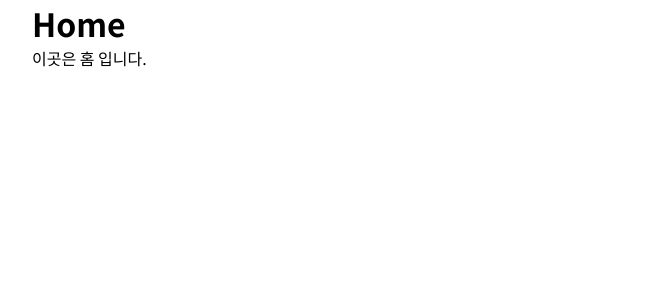
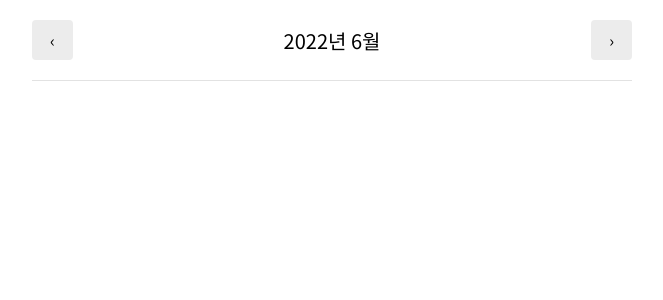
Before and after one commit to sjgske/emotion-diary-app, a React (Create React App) app: page / in a window 1280 px wide. Shown: the top 300 px of the page, without its empty margins (308-971 px from the left). Built offline with nearby package versions, Linux system fonts and the light colour scheme; the HTML template or start-up script is replaced by a standard one.

Commit message:
✨ Home - 헤더 날짜 이동 기능

```diff
--- a/src/pages/Home.js
+++ b/src/pages/Home.js
@@ -1,8 +1,58 @@
+import { useState, useContext, useEffect } from "react";
+import { DiaryStateContext } from "../App";
+
+import MyHeader from "../components/MyHeader";
+import MyButton from "../components/MyButton";
+
 const Home = () => {
+  const diaryList = useContext(DiaryStateContext);
+
+  const [data, setData] = useState([]);
+  const [curDate, setCurDate] = useState(new Date());
+
+  const headText = `${curDate.getFullYear()}년 ${curDate.getMonth() + 1}월`;
+
+  useEffect(() => {
+    // 빈배열일때 실행 X
+    if (diaryList.length >= 1) {
+      const firstDay = new Date(
+        curDate.getFullYear(),
+        curDate.getMonth(),
+        1
+      ).getTime();
+      const lastDay = new Date(
+        curDate.getFullYear(),
+        curDate.getMonth() + 1,
+        1
+      ).getTime();
+      setData(
+        diaryList.filter((el) => el.date >= firstDay && el.date < lastDay)
+      );
+    }
+  }, [diaryList, curDate]);
+
+  useEffect(() => {
+    console.log(data);
+  }, [data]);
+
+  const increaseMonth = () => {
+    setCurDate(
+      new Date(curDate.getFullYear(), curDate.getMonth() + 1, curDate.getDate())
+    );
+  };
+  const decreaseMonth = () => {
+    setCurDate(
+      new Date(curDate.getFullYear(), curDate.getMonth() - 1, curDate.getDate())
+    );
+  };
+
   return (
     <div>
-      <h1>Home</h1>
-      <p>이곳은 홈 입니다.</p>
+      <MyHeader
+        headText={headText}
+        leftChild={<MyButton text={"‹"} onClick={decreaseMonth} />}
+        rightChild={<MyButton text={"›"} onClick={increaseMonth} />}
+      />
     </div>
   );
 };
```
